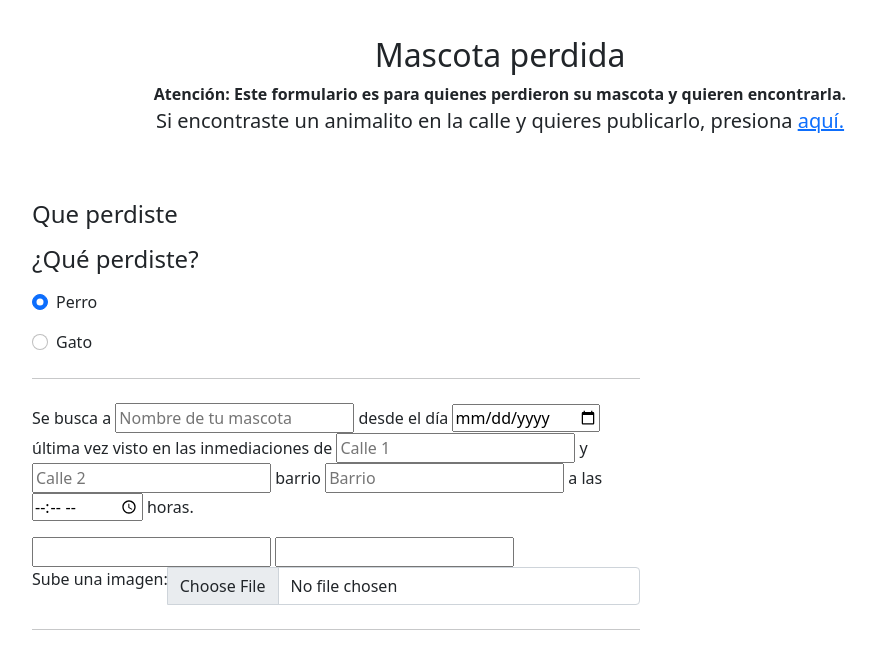
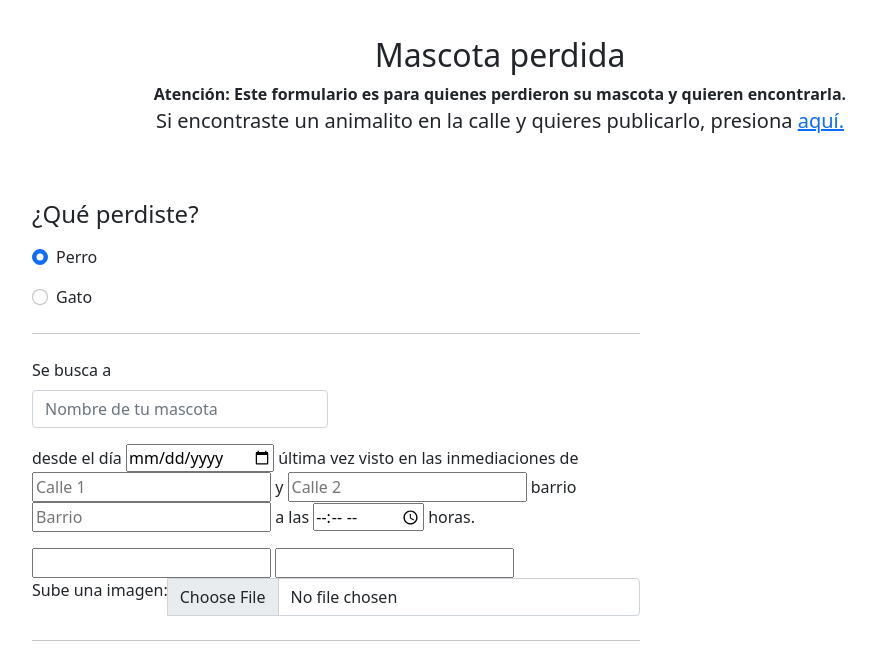
Before and after one commit to protobon/EncuentraMe, a Flask app: template templates/form_lost_pet.html in a window 1280 px wide. Shown: the part 72-723 px from the top of the page, without its empty margins (140-1016 px from the left). Run offline with Flask 2, Linux system fonts and the light colour scheme; the template is opened without the code that fills it, so the values that code supplies are empty; some libraries are stand-ins or nearby versions.

Commit message:
form control text field

```diff
--- a/templates/form_lost_pet.html
+++ b/templates/form_lost_pet.html
@@ -19,7 +19,6 @@
 
     <div class="row g-5"> <!--form 5-->
       <div class="col-md-7 col-lg-8">
-        <h4 class="mb-3">Que perdiste</h4>
         <form action="/{{ user_id }}/lost_pet" method="post" class="needs-validation" id="main_form" enctype="multipart/form-data">
           {% with messages = get_flashed_messages() %}
             {% if messages %}
@@ -47,9 +46,17 @@
 
             <hr class="my-4">
 
+            <div class="row g-3"> <!-- nombre mascota -->
+              <div class="col-sm-6">
+                <label for="mascotaNombre" class="form-label">Se busca a</label>
+                <input type="text" class="form-control" value="" name="nombre" id="mascotaNombre" placeholder="Nombre de tu mascota" required>
+                <div class="invalid-feedback">
+                  Por favor ingresa el nombre de tu mascota.
+              </div>
+            </div> <!-- nombre mascota -->
+
             <div class="form-group">
-              <label for="mascotaNombre">Se busca a</label>
-              <input type="text" name="nombre" id="mascotaNombre" placeholder="Nombre de tu mascota" required>
+
               <label for="perdidaDesde">desde el día</label>
               <input type="date" name="fecha" id="perdidaDesde" placeholder="dd-mm-yyyy" required>
               <label for="ultimaVista">última vez visto en las inmediaciones de</label>
```
